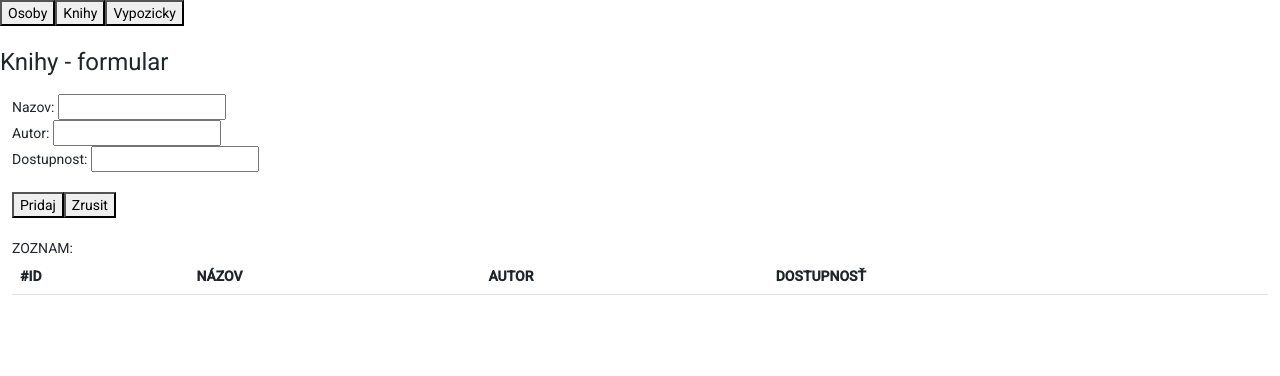
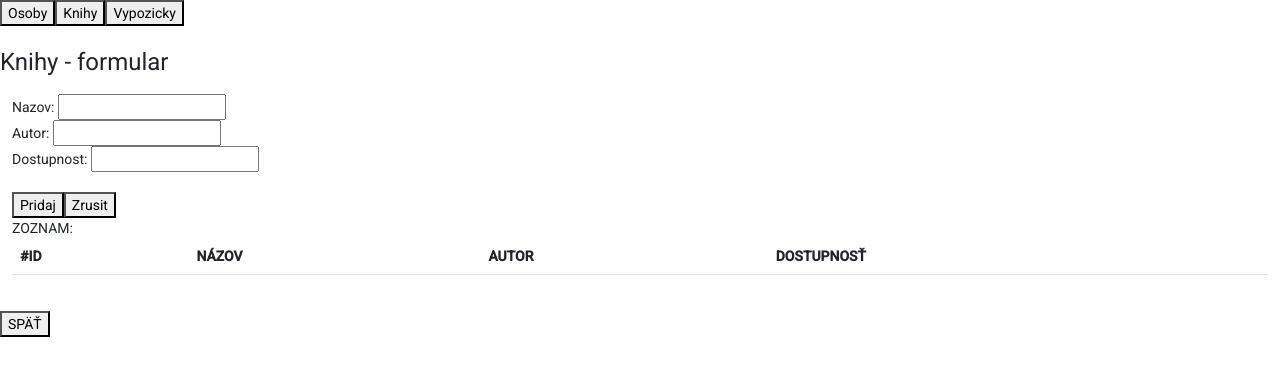
Before and after one commit to Github-Magovia/kniznicaUI, an Angular app: page /users in a window 1280 px wide. Both pictures are taken after a click on the button "Knihy". Shown: the top 376 px of the page. Built offline with nearby package versions, Linux system fonts and the light colour scheme.

Commit message:
KnihaStranka update

```diff
--- a/src/app/knihy-stranka/knihy-stranka.component.html
+++ b/src/app/knihy-stranka/knihy-stranka.component.html
@@ -1,3 +1,16 @@
-<app-knihy-formular (knihaEmitter)="spracujKnihu($event)"></app-knihy-formular>
+<app-knihy-formular  [kniha]="knihaNaUpravu"
+                      (pridajKnihu)="pridajKnihu($event)"
+                      (upravKnihu)="upravKnihu($event)">
+</app-knihy-formular>
+
+<app-knihy-zoznam [knihy]="knihy"
+                  (upravKnihu)="upravZoZoznamu($event)"
+                  (zmazKnihu)="zmazZoZoznamu($event)">
+
+</app-knihy-zoznam>
+
 <br>
-<app-knihy-zoznam [knihy]="knihy"></app-knihy-zoznam>
+
+<div>
+  <button (click)="chodSpat()">SPÄŤ</button>
+</div>
--- a/src/app/knihy-stranka/knihy-stranka.component.ts
+++ b/src/app/knihy-stranka/knihy-stranka.component.ts
@@ -1,23 +1,44 @@
-import {Component, OnInit, Output} from '@angular/core';
+import {Component} from '@angular/core';
 import {Kniha} from "../models/kniha.model";
+import {Router} from "@angular/router";
 
 @Component({
   selector: 'app-knihy-stranka',
   templateUrl: './knihy-stranka.component.html',
   styleUrls: ['./knihy-stranka.component.css']
 })
-export class KnihyStrankaComponent implements OnInit {
-  name = 'kniznicaUI - Knihy';
-  @Output()knihy: Kniha[] = [];
+export class KnihyStrankaComponent {
 
-  constructor() { }
+  knihy: Kniha[] = [];
 
-  ngOnInit(): void {
+  knihaNaUpravu?: Kniha;
+
+  constructor(private router: Router) { }
+
+  chodSpat(): void {
+    this.router.navigate(['']);
   }
 
-  public spracujKnihu($event: Kniha){
-    let kniha = new Kniha($event.id,$event.nazov,$event.autor,$event.dostupnost);
+  pridajKnihu(kniha: Kniha): void {
     this.knihy.push(kniha);
   }
 
+  upravKnihu(kniha: Kniha): void {
+    const index = this.knihy.findIndex(knihaArray => knihaArray.id === kniha.id);
+    if (index !== -1) {
+      this.knihy[index] = kniha;
+    }
+  }
+
+  upravZoZoznamu(kniha: Kniha): void {
+    this.knihaNaUpravu = kniha;
+  }
+
+  zmazZoZoznamu(kniha: Kniha): void {
+    const index = this.knihy.findIndex(knihaArray => knihaArray.id === kniha.id);
+    if (index !== -1) {
+      this.knihy.splice(index, 1);
+    }
+  }
+
 }
```
